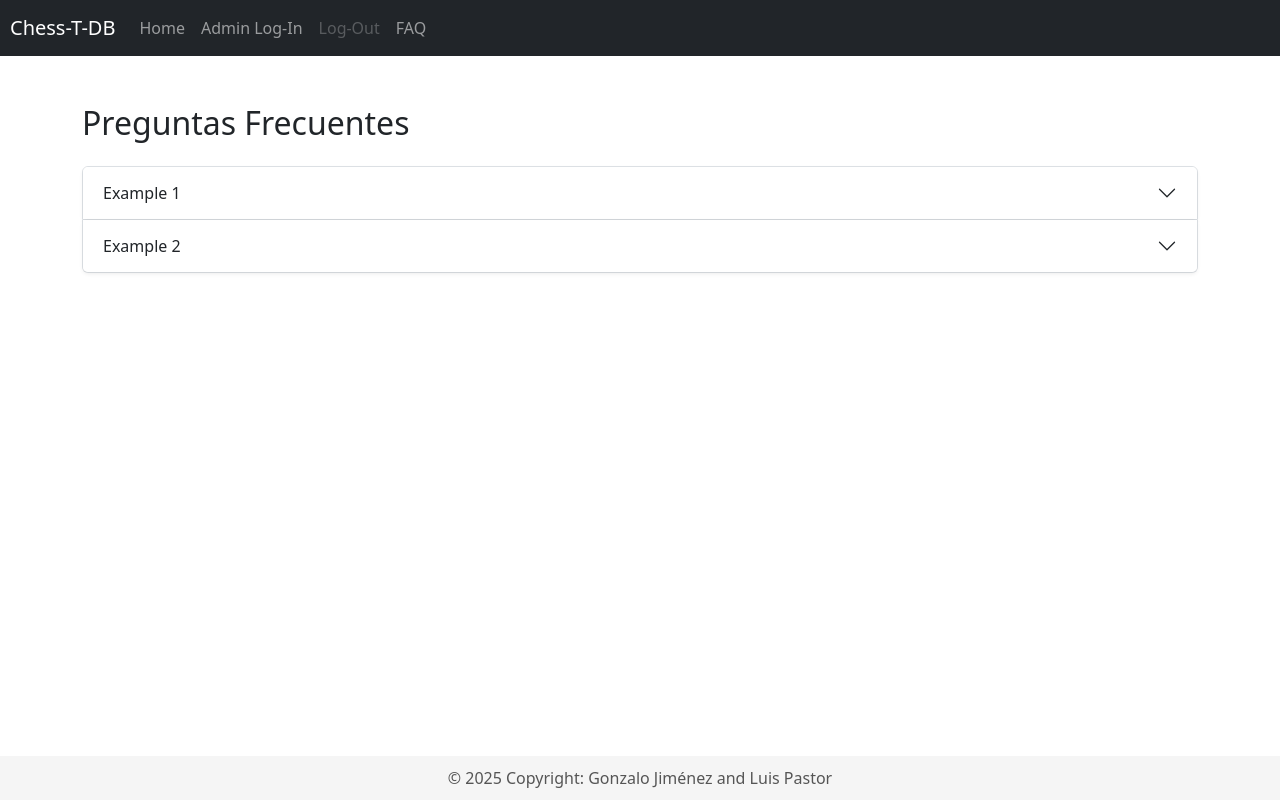
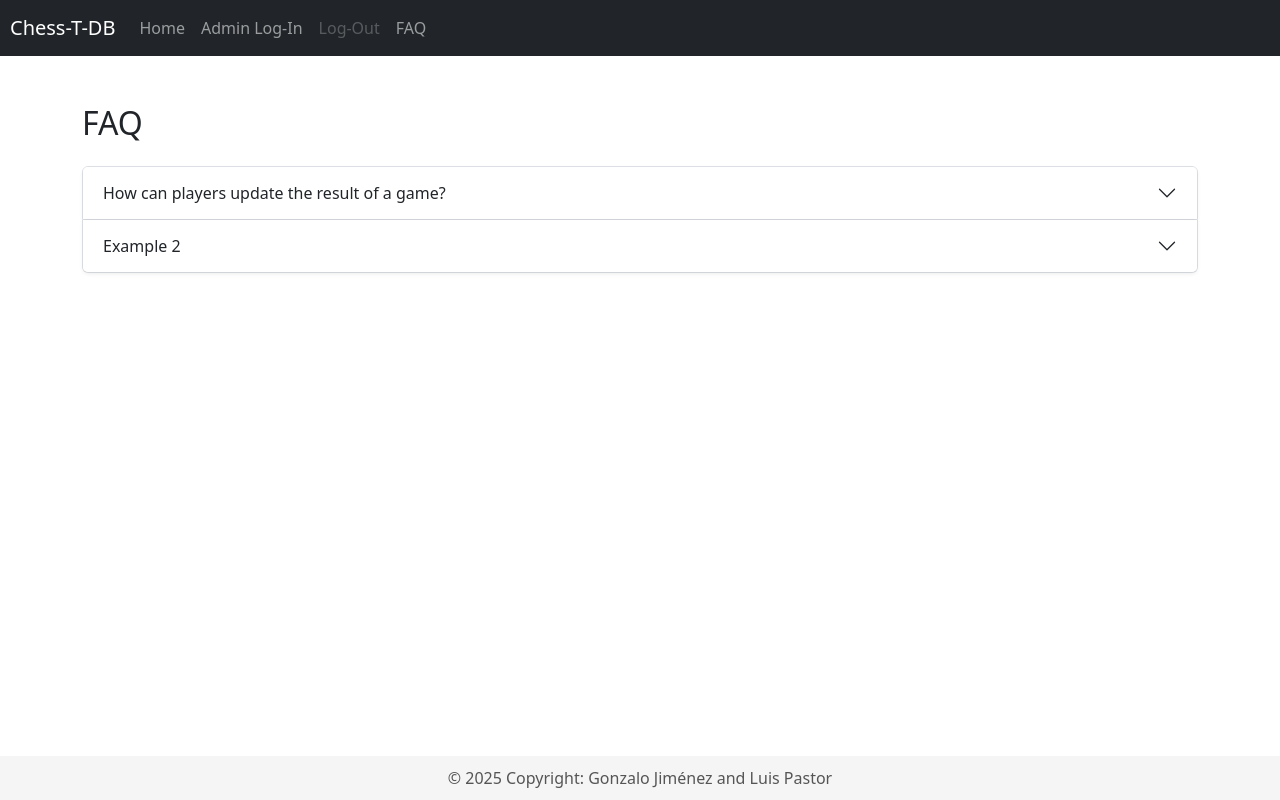
Before and after one commit to GonzaloJCC/Chess-Tournament, a Vue app in the folder chesstournament-client/: page /faq in a window 1280 px wide. Built offline with nearby package versions, Linux system fonts and the light colour scheme.

Commit message:
Added the first FAQ question

```diff
--- a/chesstournament-client/src/views/FAQView.vue
+++ b/chesstournament-client/src/views/FAQView.vue
@@ -1,21 +1,22 @@
 <template>
   <div class="container my-5">
-  <h2 class="mb-4">Preguntas Frecuentes</h2>
+  <h2 class="mb-4">FAQ</h2>
   <div class="accordion" id="faqAccordion">
     <!-- FAQ Item 1 -->
     <div class="accordion-item">
       <h2 class="accordion-header" id="headingOne">
         <button class="accordion-button collapsed shadow-sm" type="button" data-bs-toggle="collapse" data-bs-target="#collapseOne" aria-expanded="false" aria-controls="collapseOne">
-          Example 1
+          How can players update the result of a game?
         </button>
       </h2>
       <div id="collapseOne" class="accordion-collapse collapse" aria-labelledby="headingOne" data-bs-parent="#faqAccordion">
         <div class="accordion-body">
-          Lorem ipsum dolor sit amet, consectetur adipiscing elit. Phasellus metus leo, sollicitudin ut pulvinar a, faucibus non nunc.
-          Ut porta nibh sed nunc vehicula, non ornare turpis rutrum. Integer ac urna neque. Maecenas et nulla sit amet ipsum sagittis
-          porta eu eget nisi. Sed accumsan tincidunt mauris non tempor. Suspendisse finibus tortor vel libero blandit laoreet. Donec
-          accumsan, mi eget tempus elementum, tortor nisl mattis arcu, et pretium mi neque ac sem. Pellentesque posuere velit a ante
-          semper tempus.
+          <p>
+            Go to the tournament page, open the "pairing/results" tab, provide de lichess game id in the input field (for lichess games)
+            or select the result from the dropdown list (for OTB games) and then click on the
+            <i class="bi bi-send"></i>
+            icon.
+          </p>
         </div>
       </div>
     </div>
```
